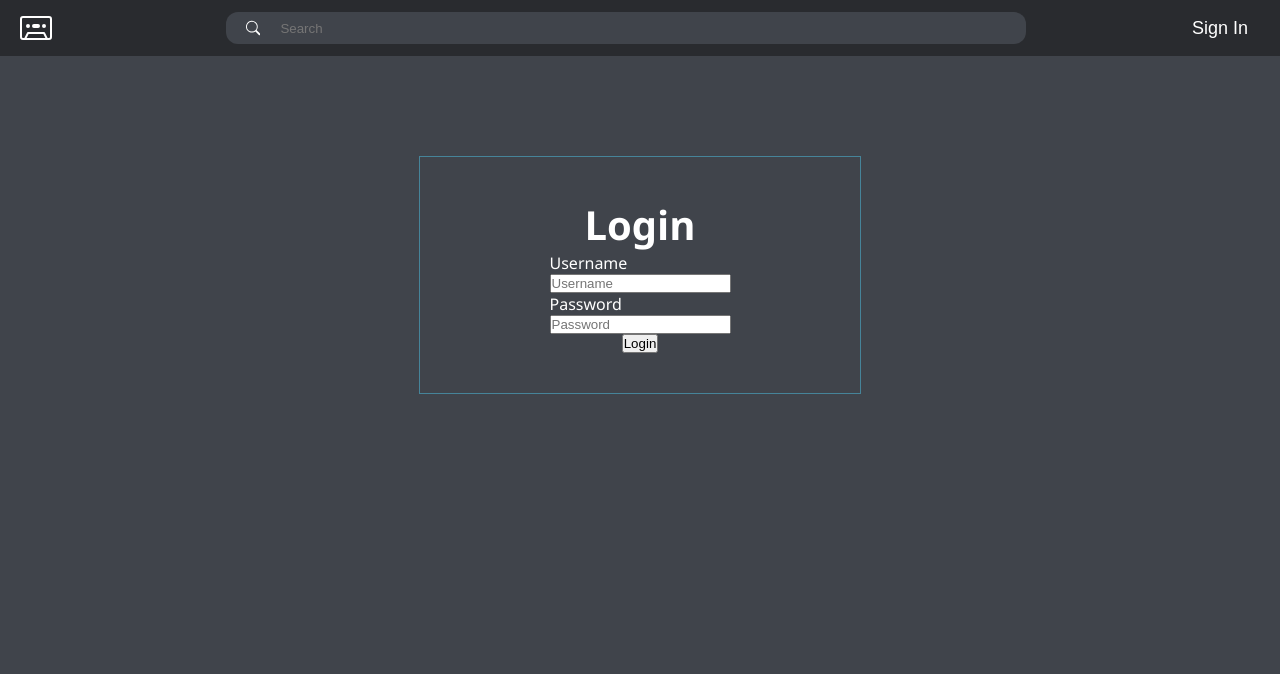
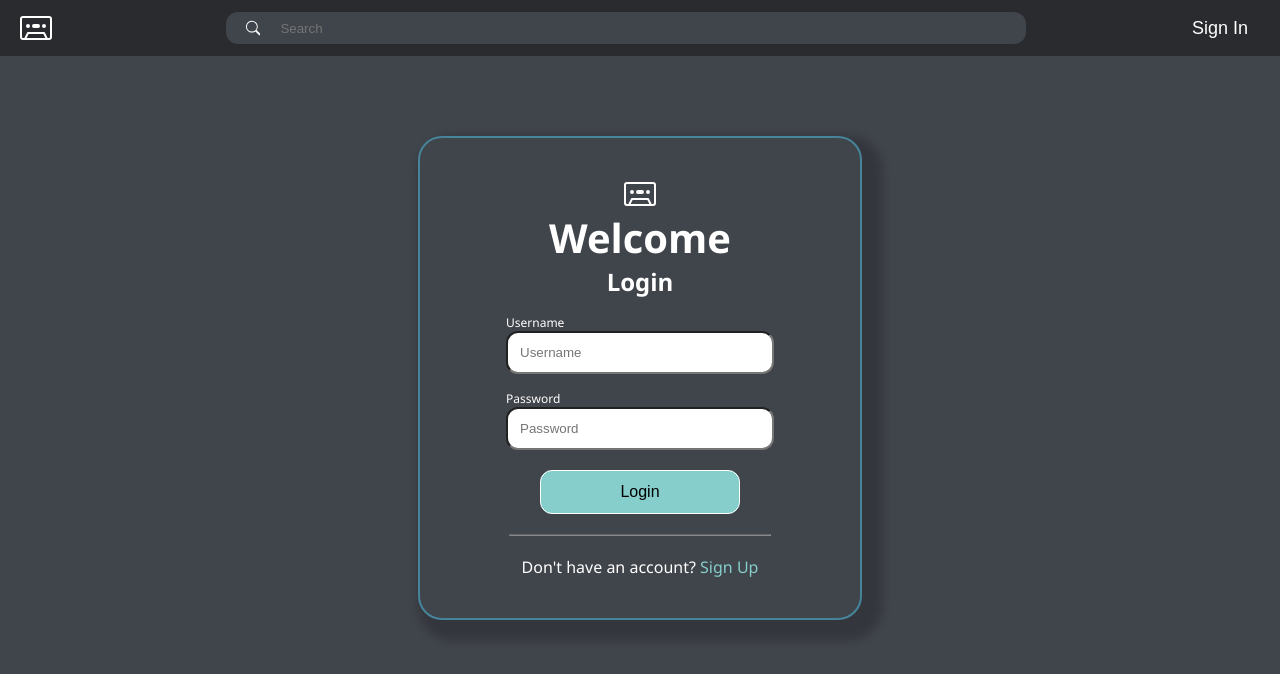
Before and after one commit to n-n06/Web-Dev-Project, an Angular app in the folder frontend/music-app/: page /login in a window 1280 px wide. Shown: the top 674 px of the page. Built offline with nearby package versions, Linux system fonts and the light colour scheme.

Commit message:
[Add] login-page finished

```diff
--- a/frontend/music-app/src/app/app.routes.ts
+++ b/frontend/music-app/src/app/app.routes.ts
@@ -4,6 +4,7 @@ import { HeaderComponent } from './common-ui/header/header.component';
 import { LoginPageComponent } from './pages/login-page/login-page.component';
 import { ProfilePageComponent } from './pages/profile-page/profile-page.component';
 import { canActivateAuth } from './auth/access.guard';
+import { FooterComponent } from './common-ui/footer/footer.component';
 
 export const routes: Routes = [
     {
@@ -17,6 +18,10 @@ export const routes: Routes = [
             {
                 path: 'login',
                 component: LoginPageComponent
+            },
+            {
+                path: 'register',
+                component: FooterComponent //TODO: Remove this placeholder and change it actual register page
             }
         ]
     },
--- a/frontend/music-app/src/app/pages/login-page/login-page.component.css
+++ b/frontend/music-app/src/app/pages/login-page/login-page.component.css
@@ -3,26 +3,73 @@
     flex-direction: column;
     align-items: center;
     height: 400px;
-    margin: 100px;
+    margin: 80px;
 }
 
 .login-form {
-    border: 1px solid var(--secondary);
+    border-radius: 24px;
+    border: 2px solid var(--secondary);
     width: 400px;
     padding: 40px 20px;
     display: flex;
     flex-direction: column;
     align-items: center;
+    box-shadow: 10px 10px 10px 10px var(--dark-shadow);
 }
 
 .login-h1 {
     font-size: 40px;
 }
 
+
 .login-label {
+    margin-top: 16px;
+    display: block;
+    font-size: 12px;
+}
+
+.login-input {
+    border-radius: 12px;
+    padding: 12px;
+    width: 240px;
     display: block;
 }
 
-.login-input {
-    display: block;
+.login-input:focus {
+    outline: 2px solid var(--primary);
 }
+
+.login-button {
+    font-size: 16px;
+    background-color: var(--primary);
+    margin: 20px 0;
+    width: 200px;
+    border-radius: 12px;
+    padding: 12px;
+    transition: all 0.2s ease-in-out;
+    border: 1px solid var(--white);
+}
+
+.login-button:hover {
+    background-color: var(--secondary);
+}
+
+.login-button:focus {
+    outline: 2px solid var(--dark-shadow);
+}
+
+hr {
+    width: 260px;
+    opacity: 0.4;
+    margin-bottom: 20px;
+}
+
+.register-link {
+    text-decoration: none;
+    color: var(--primary);
+}
+
+.register-link:hover {
+    text-decoration: underline;
+    color: var(--primary-light);
+}
--- a/frontend/music-app/src/app/pages/login-page/login-page.component.html
+++ b/frontend/music-app/src/app/pages/login-page/login-page.component.html
@@ -4,7 +4,12 @@
     [formGroup]="form"
     (ngSubmit)="onSubmit()"
   >
-    <h1 class="login-h1">Login</h1>
+    <svg xmlns="http://www.w3.org/2000/svg" width="32" height="32" fill="currentColor" class="bi bi-cassette" viewBox="0 0 16 16">
+      <path d="M4 8a1 1 0 1 0 0-2 1 1 0 0 0 0 2m9-1a1 1 0 1 1-2 0 1 1 0 0 1 2 0M7 6a1 1 0 0 0 0 2h2a1 1 0 1 0 0-2z"/>
+      <path d="M1.5 2A1.5 1.5 0 0 0 0 3.5v9A1.5 1.5 0 0 0 1.5 14h13a1.5 1.5 0 0 0 1.5-1.5v-9A1.5 1.5 0 0 0 14.5 2zM1 3.5a.5.5 0 0 1 .5-.5h13a.5.5 0 0 1 .5.5v9a.5.5 0 0 1-.5.5h-.691l-1.362-2.724A.5.5 0 0 0 12 10H4a.5.5 0 0 0-.447.276L2.19 13H1.5a.5.5 0 0 1-.5-.5zM11.691 11l1 2H3.309l1-2z"/>
+    </svg>
+    <h1 class="login-h1">Welcome</h1>
+    <h2 class="login-h2">Login</h2>
     <label class="login-label">
       Username
       <input type="text" class="login-input" formControlName="username" placeholder="Username">
@@ -17,5 +22,8 @@
     <button class="login-button" type="submit">
       Login
     </button>
+    <hr>
+    <span>Don't have an account? <a routerLink="../register" class="register-link">Sign Up</a></span>
+
   </form>
 </section>
--- a/frontend/music-app/src/styles.css
+++ b/frontend/music-app/src/styles.css
@@ -6,12 +6,14 @@
 
 :root {
     --primary: 	#86cecb;
+    --primary-light: 	#b0f2ef;
     --secondary: #468499;
     --dark: 	#40444b;
     --dark-secondary: 	#292b2f;
     --dark-secondary-hover: #1e2124;
     --white: white;
     --light-gray: 	#9a9898;
+    --dark-shadow: #00000033;
 }
 
 body {
```
Also changed, not shown: frontend/music-app/src/app/pages/login-page/login-page.component.ts (+6 -2 lines).
